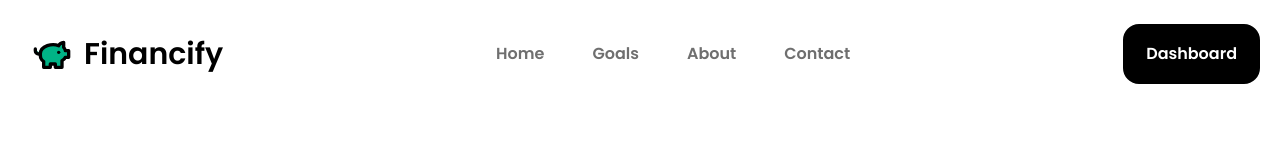
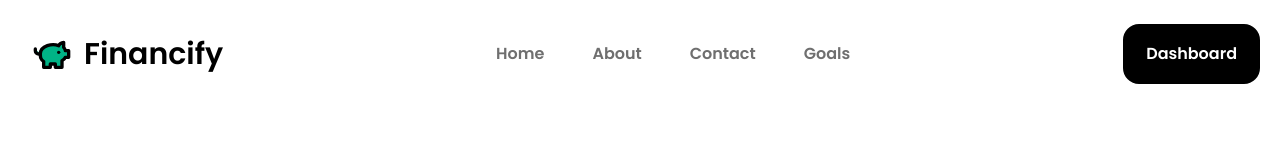
Before and after one commit to Alstudd/Expense-Tracker-Web-App, a React (Vite) app: page / in a window 1280 px wide. Shown: the top 160 px of the page. Built offline with nearby package versions, Linux system fonts and the light colour scheme.

Commit message:
Update Nav.jsx

```diff
--- a/src/components/Nav.jsx
+++ b/src/components/Nav.jsx
@@ -25,9 +25,9 @@ export default function Nav({ userName }) {
       </a> */}
       <div className="hidden lg:flex px-10 gap-[3rem] text-[#6F6F6F] text-base font-normal items-center">
         <a href="/">Home</a>
-        <a href="/goal">Goals</a>
         <a href="/about">About</a>
         <a href="/contact">Contact</a>
+        <a href="/goal">Goals</a>
       </div>
       <div className="pr-5 hidden lg:flex gap-5 items-center">
         <a href="/dashboard">
@@ -75,13 +75,13 @@ export default function Nav({ userName }) {
           <a href="/">Home</a>
         </li>
         <li>
-          <a href="/goal">Goals</a>
-        </li>
-        <li>
           <a href="/about">About</a>
         </li>
         <li>
           <a href="/contact">Contact</a>
+        </li>
+        <li>
+          <a href="/goal">Goals</a>
         </li>
         <div className="flex flex-col gap-5 my-2">
           <a href="/dashboard">
```
